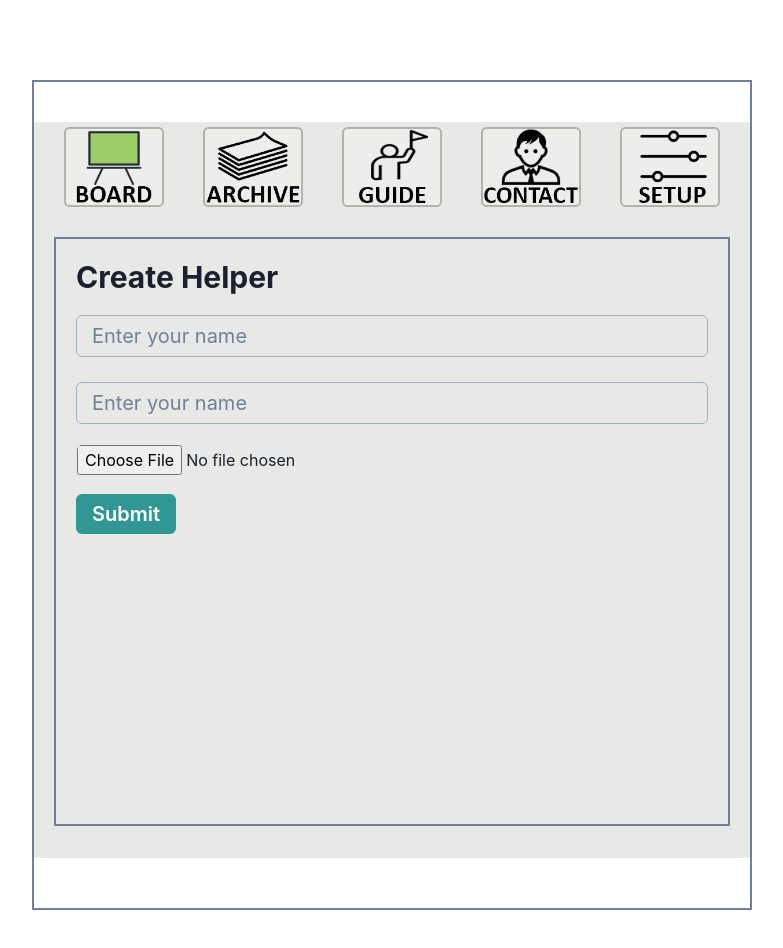
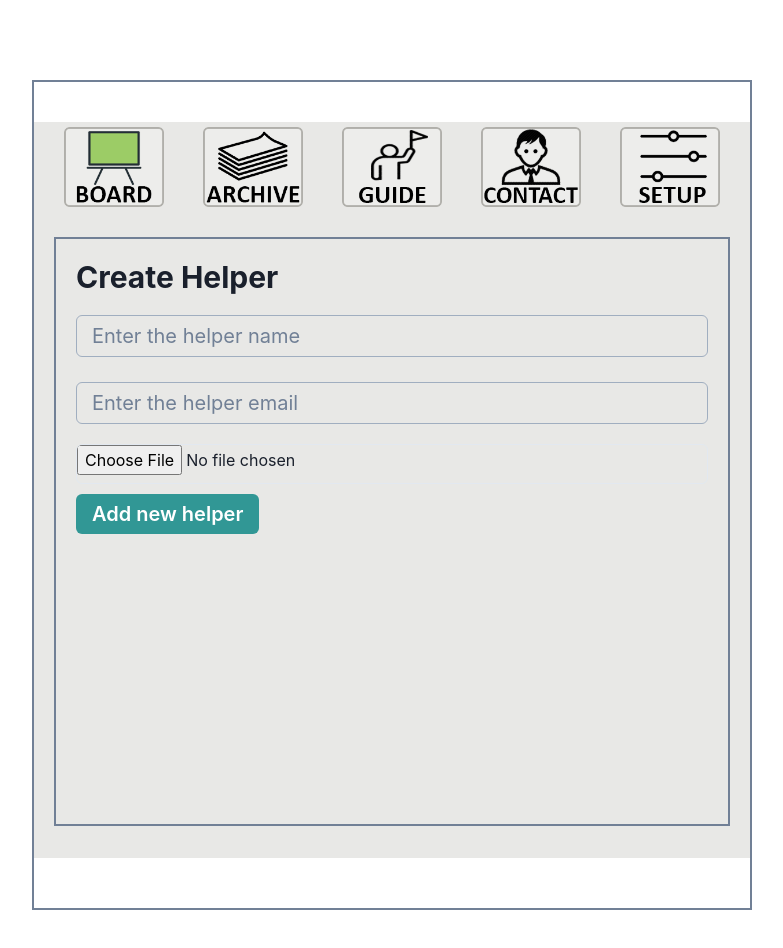
Before and after one commit to morags/lucille, a React (Create React App) app: page /helper/create in a window 1280 px wide. Shown: the top 948 px of the page, without its empty margins (248-1031 px from the left). Built offline with nearby package versions, Linux system fonts and the light colour scheme.

Commit message:
new icons

```diff
--- a/src/assets/index.js
+++ b/src/assets/index.js
@@ -14,3 +14,4 @@ export { default as TaskIcon } from './images/task_btn.png';
 export { default as StrikeIcon } from './images/strike_btn.png';
 export { default as EditIcon } from './images/edit.png';
 export { default as UserImage } from './images/user-1.png';
+export { default as NewUser } from './images/add_user.png';
--- a/src/pages/CreateHelper/CreateHelper.jsx
+++ b/src/pages/CreateHelper/CreateHelper.jsx
@@ -63,7 +63,7 @@ function CreateHelper({ mdFont, smFont, fontBright }) {
       <FormControl>
         <Input
           type='text'
-          placeholder='Enter your name'
+          placeholder='Enter the helper name'
           border='1px'
           borderColor='gray.400'
           style={{ fontSize: `${smFont}px` }}
@@ -74,7 +74,7 @@ function CreateHelper({ mdFont, smFont, fontBright }) {
         />
         <Input
           type='email'
-          placeholder='Enter your name'
+          placeholder='Enter the helper email'
           border='1px'
           borderColor='gray.400'
           mb='20px'
@@ -90,7 +90,7 @@ function CreateHelper({ mdFont, smFont, fontBright }) {
           style={{ fontSize: `${smFont}px` }}
           onClick={handleSubmitUser}
         >
-          Submit
+          Add new helper
         </Button>
       </FormControl>
     </Box>
--- a/src/pages/Helper/Helper.jsx
+++ b/src/pages/Helper/Helper.jsx
@@ -4,7 +4,7 @@ import { Box, Image, Heading, Text, Grid, GridItem } from '@chakra-ui/react';
 import { Link } from 'react-router-dom';
 import { v4 as uuidv4 } from 'uuid';
 import fetchUsers from '../../utils/fetchUsers';
-import { ListIcon, UserImage } from '../../assets';
+import { NewUser, UserImage } from '../../assets';
 
 function Helper({ mdFont, smFont, fontBright }) {
   const [users, setUsers] = useState(null);
@@ -85,7 +85,7 @@ function Helper({ mdFont, smFont, fontBright }) {
         bottom='-70px'
       >
         <Link to='create'>
-          <Image src={ListIcon} />
+          <Image src={NewUser} />
         </Link>
       </Box>
     </Box>
```
Also changed, not shown: src/assets/images/add_user.png (added).
